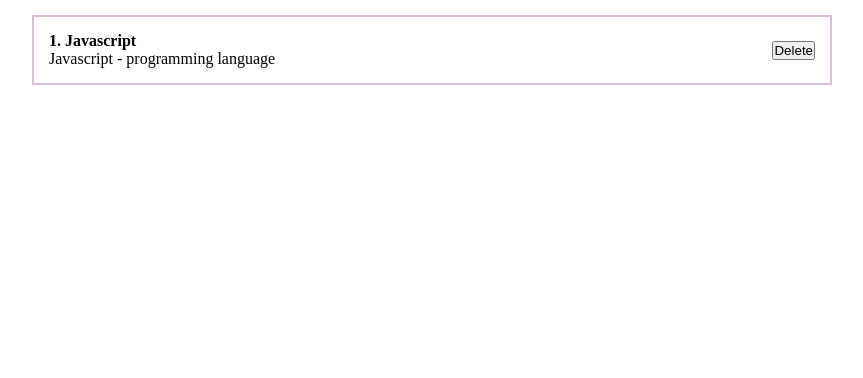
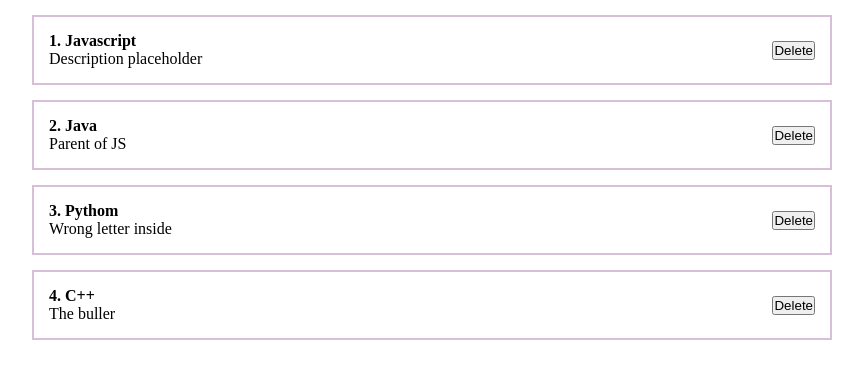
Before and after one commit to Semburg/react_some_app, a React (Create React App) app: page / in a window 1280 px wide. Shown: the top 378 px of the page, without its empty margins (208-1071 px from the left). Built offline with nearby package versions, Linux system fonts and the light colour scheme.

Commit message:
playing with props

```diff
--- a/src/App.js
+++ b/src/App.js
@@ -1,6 +1,7 @@
-import React, { useState } from 'react';
-import ClassCounter from './components/ClassCounter';
-import Counter from './components/Counter';
+import React from 'react';
+// import ClassCounter from './components/ClassCounter';
+// import Counter from './components/Counter';
+import PostItem from './components/PostItem';
 import './styles/App.css'
 
 // 22-04   23/8
@@ -8,24 +9,26 @@
 
 function App() {
 
-  const [value, setValue] = useState('Input Text')
+  // const [value, setValue] = useState('Input Text')
 
 
 
   return (
     <div className="App">
 
-      <div className="post">
-          <div className="post__content">
-            <strong>1. Javascript</strong>
-            <div>
-              Javascript - programming language
-            </div>
-          </div>
-          <div className="post__btns">
-            <button>Delete</button>
-          </div>
-      </div>
+      <PostItem
+        post={{ id: 1, title: 'Javascript', body: 'Description placeholder' }} />
+
+      <PostItem
+        post={{ id: 2, title: 'Java', body: 'Parent of JS' }} />
+
+      <PostItem
+        post={{ id: 3, title: 'Pythom', body: 'Wrong letter inside' }} />
+
+      <PostItem
+        post={{ id: 4, title: 'C++', body: 'The buller' }} />
+
+
 
     </div>
   );
--- /dev/null
+++ b/src/components/PostItem.jsx
@@ -0,0 +1,22 @@
+import React from 'react'
+
+function PostItem(props) {
+    // console.log(props);
+    return (
+        <div>
+            <div className="post">
+                <div className="post__content">
+                    <strong>{props.post.id}. {props.post.title}</strong>
+                    <div>
+                        {props.post.body}
+                    </div>
+                </div>
+                <div className="post__btns">
+                    <button>Delete</button>
+                </div>
+            </div>
+        </div>
+    )
+}
+
+export default PostItem
```
